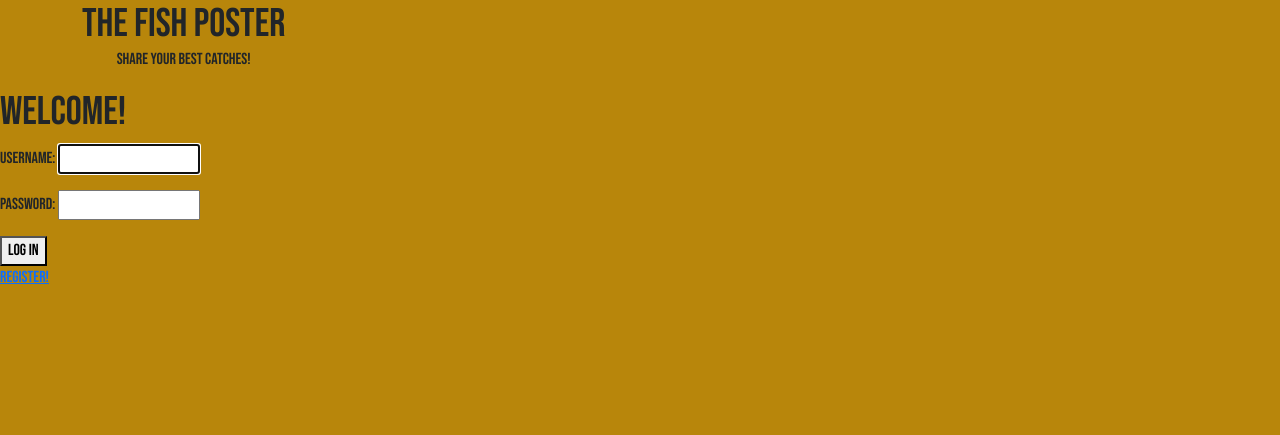
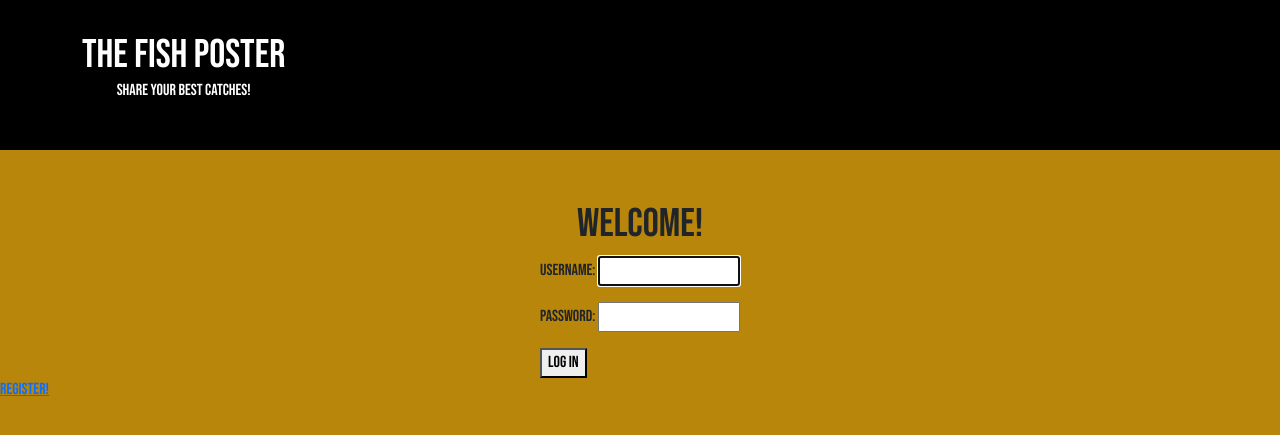
Before and after one commit to Rabbsen/thirdthingy, a Django app: page /login/ in a window 1280 px wide. Shown: the top 435 px of the page. Run offline with Django 5.2, Linux system fonts and the light colour scheme.

Commit message:
made changes to registration and login html

```diff
--- a/posts/templates/login.html
+++ b/posts/templates/login.html
@@ -27,13 +27,16 @@
     </div>
 
 </header>
+    <div class="container">
+        <div class="login">
             <h1>Welcome!</h1>
                 <form method="POST" action="{% url 'login' %}">
                 {% csrf_token %}
                 {{ form.as_p }}
                 <button type="submit">Log in</button>
                 </form>
-
+        </div>
+    </div>
         <p><a href="/register">Register!</a></p>
 <footer>
 
--- a/static/css/style.css
+++ b/static/css/style.css
@@ -16,6 +16,22 @@
 /* Header styling */
 
 #homeheader {
+    display:flex;
+    background-color: black;
+    color: white;
+    min-height:150px;
+    max-width:100%;
+    align-items: center;
+}
+#loginheader {
+    display:flex;
+    background-color: black;
+    color: white;
+    min-height:150px;
+    max-width:100%;
+    align-items: center;
+}
+#registerheader {
     display:flex;
     background-color: black;
     color: white;
@@ -145,3 +186,29 @@
     align-self:flex-end;
     width:auto;
 }
+/* Login html styling */
+
+.login {
+    display:flex;
+    flex-direction: column;
+    align-items: center;
+    justify-content: center;
+    margin-top:50px;
+}
+.register {
+    display:flex;
+    flex-direction: column;
+    align-items: center;
+    justify-content: center;
+    margin-top:50px;
+}
+.regdiv {
+    display:flex;
+    flex-direction: row;
+    align-items: center;
+    justify-content: space-between;
+    margin-bottom:5px;
+}
+.regdiv p {
+    margin-bottom:0px;
+}
```
Also changed, not shown: other parts of static/css/style.css (+26 -1 lines), posts/templates/home.html (+7 -5 lines), posts/templates/register.html (+7 -1 lines). Lines whose indentation alone changed are shown as unchanged.
